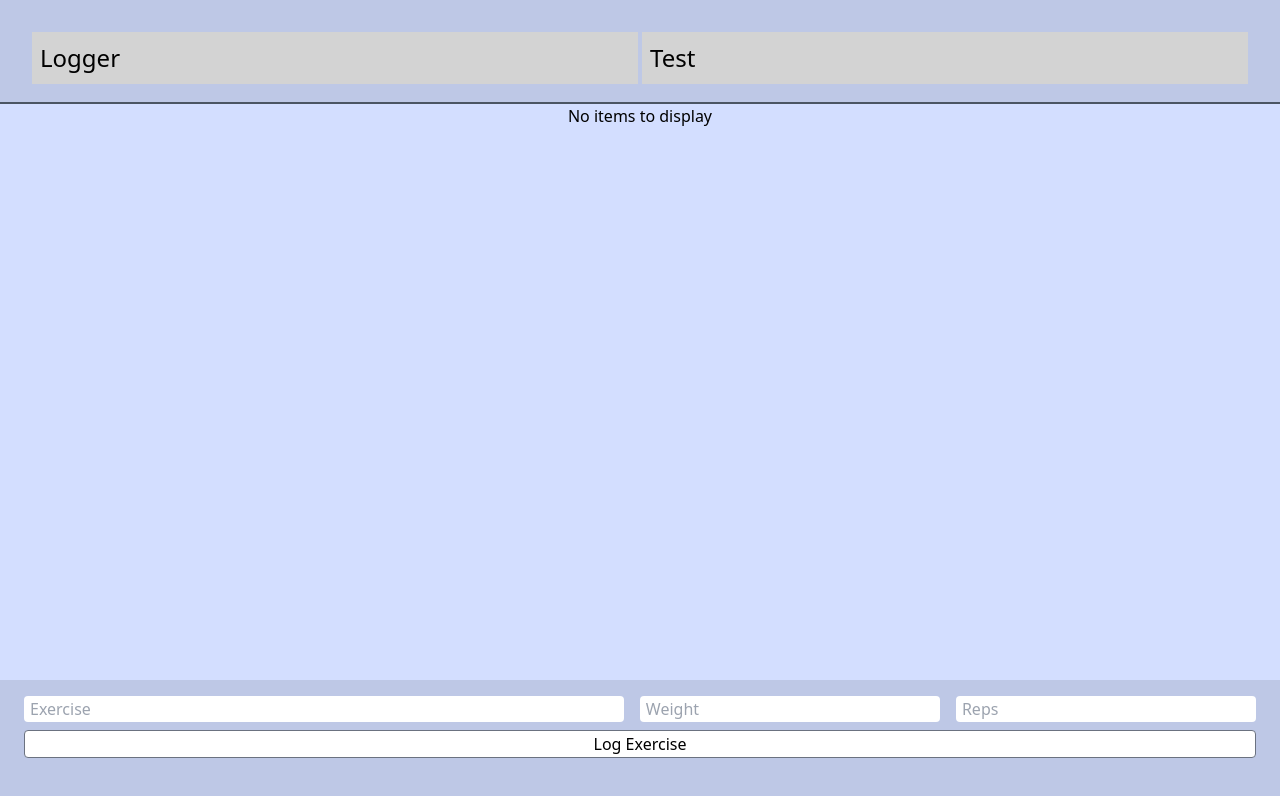
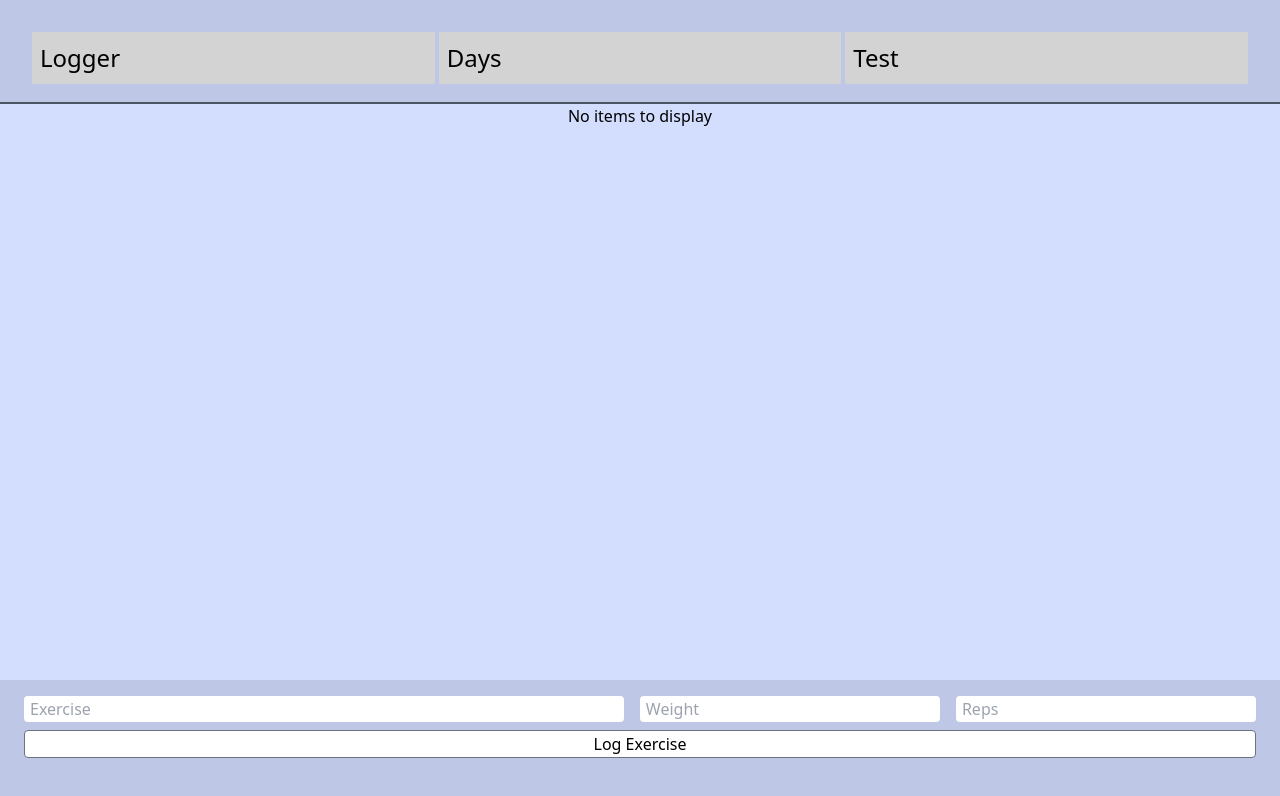
Before and after one commit to ncastle/workout-logger, a Next.js app: page / in a window 1280 px wide. Shown: the top 796 px of the page. Built offline with nearby package versions, Linux system fonts and the light colour scheme.

Commit message:
create DaysPage component, and add Days to Navigation

```diff
--- /dev/null
+++ b/components/Days.tsx
@@ -0,0 +1,5 @@
+function DaysPage() {
+  return <div>Days page</div>;
+}
+
+export default DaysPage;
--- a/components/Navigation.tsx
+++ b/components/Navigation.tsx
@@ -11,6 +11,9 @@ function Navigation(props: NavigationProps) {
         <li className='border-black' onClick={() => setPage('logger')}>
           Logger
         </li>
+        <li className='border-black' onClick={() => setPage('days')}>
+          Days
+        </li>
         <li className='border-black' onClick={() => setPage('test')}>
           Test
         </li>
--- a/pages/index.tsx
+++ b/pages/index.tsx
@@ -3,6 +3,7 @@ import Head from 'next/head';
 import LoggerPage from '../components/Logger';
 import TestPage from '../components/Test';
 import Navigation from '../components/Navigation';
+import DaysPage from '../components/Days';
 
 export default function Home() {
   const [page, setPage] = useState('logger');
@@ -11,6 +12,8 @@ export default function Home() {
     switch (page) {
       case 'logger':
         return <LoggerPage />;
+      case 'days':
+        return <DaysPage />;
       case 'test':
         return <TestPage />;
       default:
```
